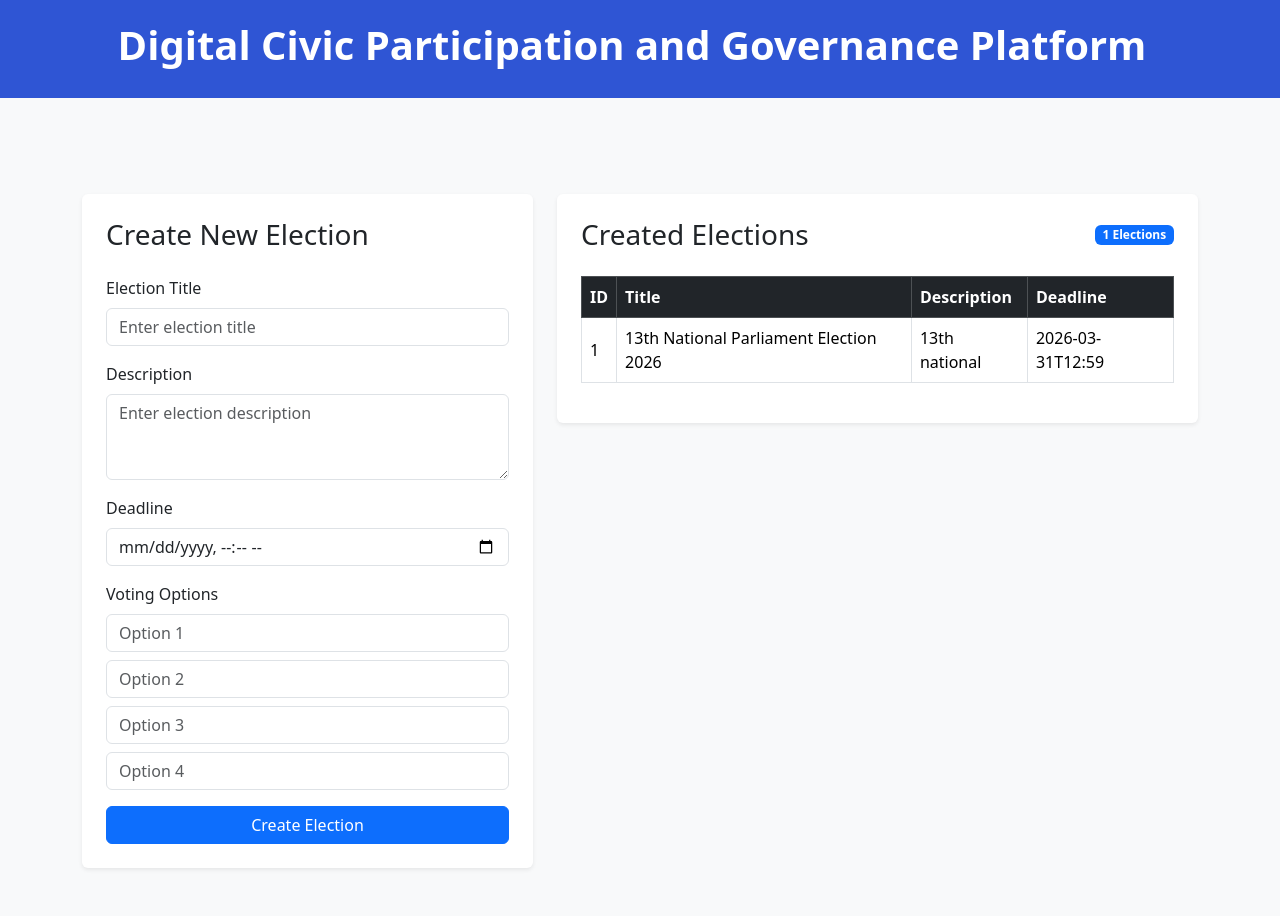
After one commit to sadman-omeo/Digital-Civic-Participation-Governance-Platform, a Flask app: page /election_creation/ in a window 1280 px wide. The commit adds this page. Run offline with Flask 3, Linux system fonts and the light colour scheme.

Commit message:
Election Creation created for admin

```diff
--- a/app.py
+++ b/app.py
@@ -28,7 +28,9 @@ db.init_app(app)
 from routes.service_request_routes import s_bp
 app.register_blueprint(s_bp)
 
-
+#election creation routes
+from routes.election_creation_routes import e_bp
+app.register_blueprint(e_bp)
 
 
 
--- /dev/null
+++ b/routes/election_creation_routes.py
@@ -0,0 +1,54 @@
+# routes/election_creation_routes.py
+from flask import Blueprint, render_template, request, redirect, url_for, flash
+from database_init import db
+from models.election_creation import ElectionCreation, VotingOption
+
+e_bp = Blueprint("e_bp", __name__, url_prefix="/election_creation")
+
+
+@e_bp.route("/")
+def election_creation_page():
+    elections = ElectionCreation.query.all()
+    return render_template("election_creation.html", elections=elections)
+
+
+@e_bp.route("/add_election", methods=["POST"])
+def add_election():
+    title = request.form.get("title")
+    description = request.form.get("description")
+    deadline = request.form.get("deadline")
+
+    option1 = request.form.get("option1")
+    option2 = request.form.get("option2")
+    option3 = request.form.get("option3")
+    option4 = request.form.get("option4")
+
+    if not title or not description or not deadline:
+        return "Title, description, and deadline are required", 400
+
+    if not option1 or not option2:
+        return "At least two options are required", 400
+
+    new_election = ElectionCreation(
+        title=title,
+        description=description,
+        deadline=deadline
+    )
+
+    db.session.add(new_election)
+    db.session.commit()
+
+    options = [option1, option2, option3, option4]
+
+    for opt in options:
+        if opt and opt.strip():
+            new_option = VotingOption(
+                option_text=opt.strip(),
+                election_id=new_election.id
+            )
+            db.session.add(new_option)
+
+    db.session.commit()
+
+    flash("Election created successfully!")
+    return redirect(url_for("e_bp.election_creation_page"))
--- /dev/null
+++ b/templates/election_creation.html
@@ -0,0 +1,186 @@
+<!DOCTYPE html>
+<html lang="en">
+
+<head>
+    <meta charset="UTF-8">
+    <meta name="viewport" content="width=device-width, initial-scale=1.0">
+    <title>Election Creation System</title>
+
+    <link href="https://cdn.jsdelivr.net/npm/bootstrap@5.3.3/dist/css/bootstrap.min.css" rel="stylesheet">
+</head>
+
+<body class="bg-light">
+    <nav class="navbar navbar-dark py-3" style="background-color:#2f55d4;">
+        <div class="container-fluid justify-content-center">
+            <span class="navbar-brand mb-0 h1 fw-semibold text-white">
+                <h1 class="fw-bold">Digital Civic Participation and Governance Platform</h1>
+            </span>
+        </div>
+    </nav>
+    <div class="container py-5">
+
+        <div class="text-center mb-5">
+
+
+        </div>
+
+        <div class="row g-4">
+
+            <!-- LEFT SIDE : CREATE ELECTION -->
+            <div class="col-lg-5">
+
+                <div class="card shadow-sm border-0">
+
+                    <div class="card-body p-4">
+
+                        <h3 class="mb-4">Create New Election</h3>
+
+                        <form action="{{ url_for('e_bp.add_election') }}" method="POST">
+
+                            <div class="mb-3">
+                                <label class="form-label">Election Title</label>
+
+                                <input
+                                    type="text"
+                                    class="form-control"
+                                    name="title"
+                                    placeholder="Enter election title"
+                                    required>
+                            </div>
+
+                            <div class="mb-3">
+                                <label class="form-label">Description</label>
+
+                                <textarea
+                                    class="form-control"
+                                    name="description"
+                                    rows="3"
+                                    placeholder="Enter election description"
+                                    required></textarea>
+                            </div>
+
+                            <div class="mb-3">
+                                <label class="form-label">Deadline</label>
+
+                                <input
+                                    type="datetime-local"
+                                    class="form-control"
+                                    name="deadline"
+                                    required>
+                            </div>
+
+                            <div class="mb-3">
+                                <label class="form-label">Voting Options</label>
+
+                                <input
+                                    type="text"
+                                    class="form-control mb-2"
+                                    name="option1"
+                                    placeholder="Option 1"
+                                    required>
+
+                                <input
+                                    type="text"
+                                    class="form-control mb-2"
+                                    name="option2"
+                                    placeholder="Option 2"
+                                    required>
+
+                                <input
+                                    type="text"
+                                    class="form-control mb-2"
+                                    name="option3"
+                                    placeholder="Option 3">
+
+                                <input
+                                    type="text"
+                                    class="form-control mb-2"
+                                    name="option4"
+                                    placeholder="Option 4">
+                            </div>
+
+                            <button
+                                type="submit"
+                                class="btn btn-primary w-100">
+                                Create Election
+                            </button>
+
+                        </form>
+
+                    </div>
+                </div>
+
+            </div>
+
+
+            <!-- RIGHT SIDE : CREATED ELECTIONS -->
+            <div class="col-lg-7">
+
+                <div class="card shadow-sm border-0">
+
+                    <div class="card-body p-4">
+
+                        <div class="d-flex justify-content-between align-items-center mb-4">
+                            <h3 class="mb-0">Created Elections</h3>
+
+                            <span class="badge bg-primary">
+                                {{ elections|length }} Elections
+                            </span>
+                        </div>
+
+                        {% if elections %}
+
+                            <div class="table-responsive">
+
+                                <table class="table table-bordered table-hover align-middle">
+
+                                    <thead class="table-dark">
+                                        <tr>
+                                            <th>ID</th>
+                                            <th>Title</th>
+                                            <th>Description</th>
+                                            <th>Deadline</th>
+                                        </tr>
+                                    </thead>
+
+                                    <tbody>
+
+                                        {% for election in elections %}
+                                        <tr>
+
+                                            <td>{{ election.id }}</td>
+                                            <td>{{ election.title }}</td>
+                                            <td>{{ election.description }}</td>
+                                            <td>{{ election.deadline }}</td>
+
+                                        </tr>
+                                        {% endfor %}
+
+                                    </tbody>
+
+                                </table>
+
+                            </div>
+
+                        {% else %}
+
+                            <div class="alert alert-secondary mb-0">
+                                No elections created yet.
+                            </div>
+
+                        {% endif %}
+
+                    </div>
+
+                </div>
+
+            </div>
+
+        </div>
+
+    </div>
+
+    <script src="https://cdn.jsdelivr.net/npm/bootstrap@5.3.3/dist/js/bootstrap.bundle.min.js"></script>
+
+</body>
+</html>
```
Also changed, not shown: models/election_creation.py (added, +29 -0 lines), templates/service_request.html (+10 -2 lines), instance/voting_system.db.
